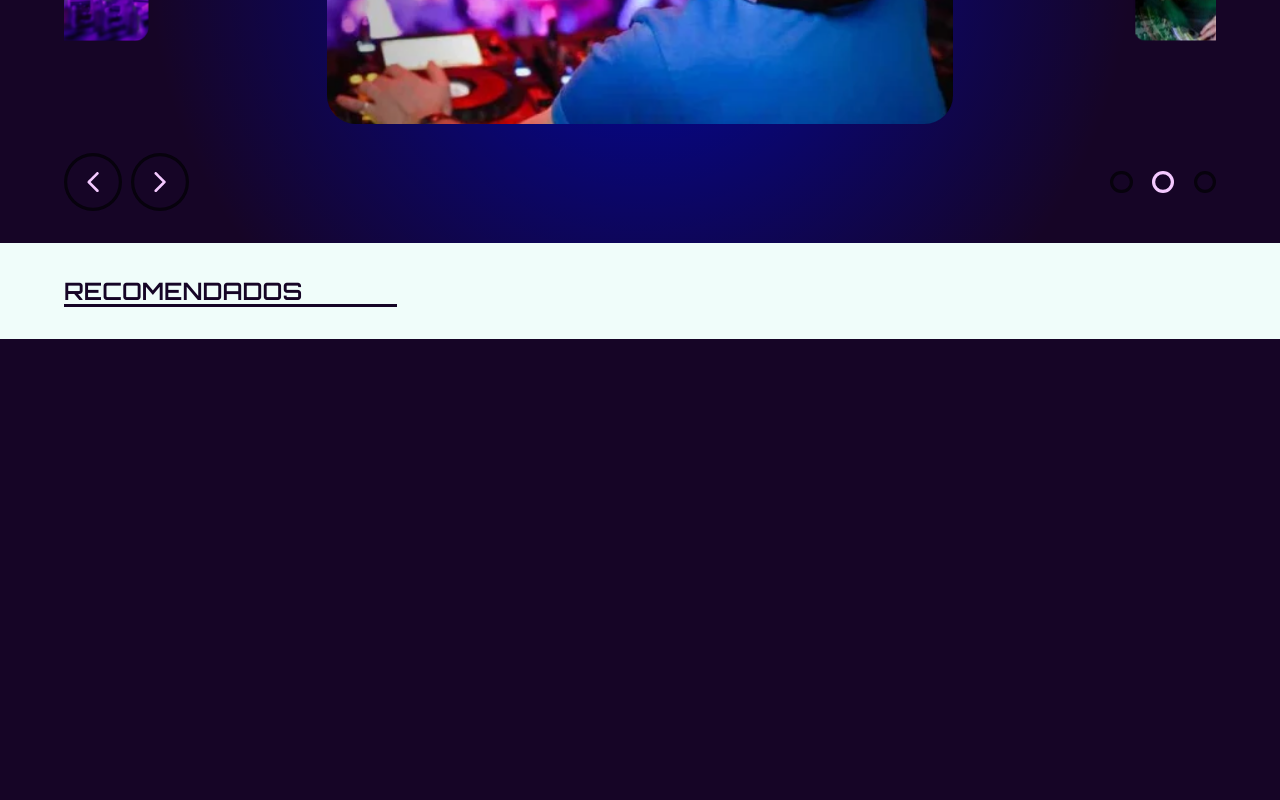
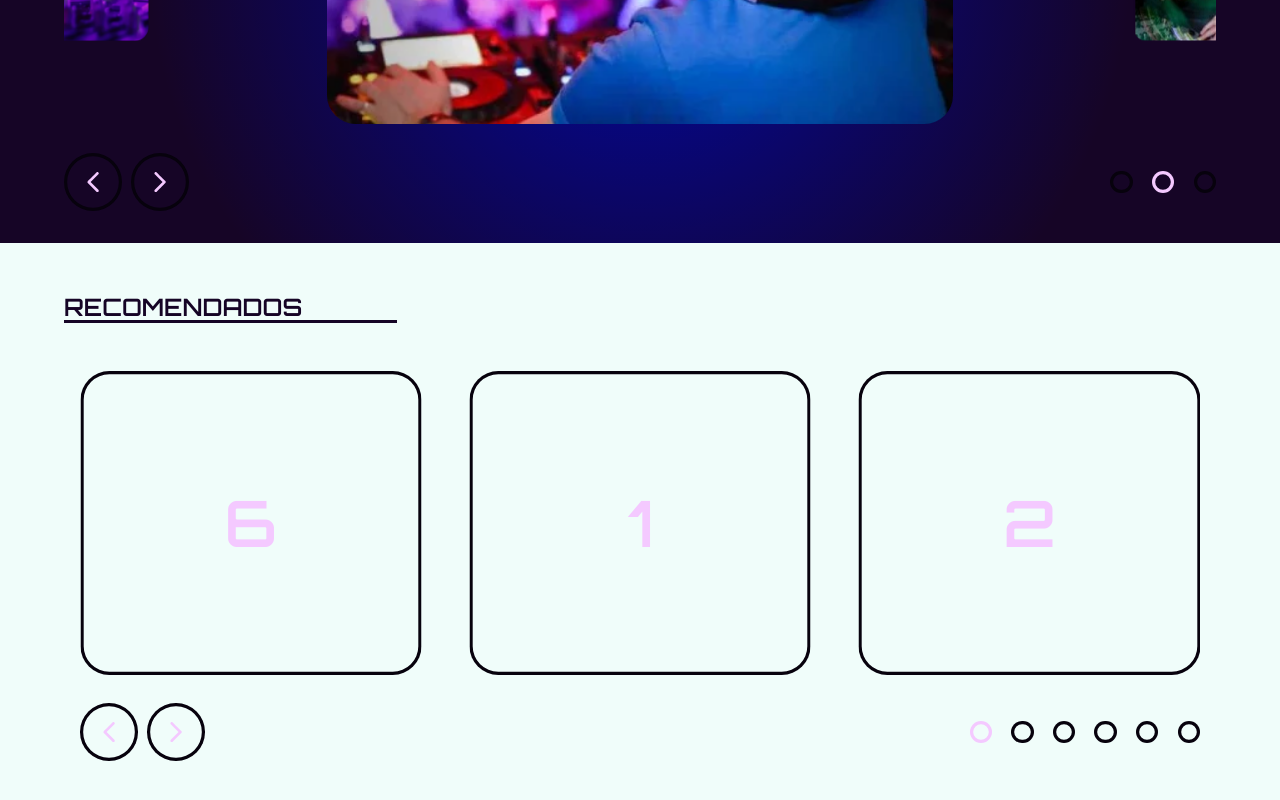
Before and after one commit to DOF1109/sound-rentals, a React (Vite) app in the folder frontend/: page / in a window 1280 px wide. Shown: the part 452-1252 px from the top of the page. Before the commit the page ends 800 px from the top, so only its background shows below. Built offline with nearby package versions, Linux system fonts and the light colour scheme.

Commit message:
Se modifica estilos en Recomendados

```diff
--- a/frontend/src/components/common/EmblaCarousel/EmblaCarousel.jsx
+++ b/frontend/src/components/common/EmblaCarousel/EmblaCategoryCarousel.jsx
@@ -6,6 +6,8 @@ import {
   usePrevNextButtons,
 } from "./EmblaCarouselArrowButtons";
 import { DotButton, useDotButton } from "./EmblaCarouselDotButton";
+import "../../../styles/emblaBase.css";
+import "../../../styles/emblaCategory.css";
 
 const TWEEN_FACTOR_BASE = 0.52;
 
@@ -31,7 +33,7 @@ const EmblaCarousel = (props) => {
 
   const setTweenNodes = useCallback((emblaApi) => {
     tweenNodes.current = emblaApi.slideNodes().map((slideNode) => {
-      return slideNode.querySelector(".embla__slide__img");
+      return slideNode.querySelector(".embla__slide__img-category");
     });
   }, []);
 
@@ -105,15 +107,19 @@ const EmblaCarousel = (props) => {
 
   return (
     <div
-      className="embla"
+      className="embla-category"
       onMouseEnter={() => setIsHovered(true)}
       onMouseLeave={() => setIsHovered(false)}
     >
       <div className="embla__viewport" ref={emblaRef}>
-        <div className="embla__container">
+        <div className="embla__container-category">
           {slides.map((slide, index) => (
-            <div className="embla__slide" key={index}>
-              <img className="embla__slide__img" src={slide} alt="Imágen" />
+            <div className="embla__slide-category" key={index}>
+              <img
+                className="embla__slide__img-category"
+                src={slide}
+                alt="Imágen"
+              />
             </div>
           ))}
         </div>
--- /dev/null
+++ b/frontend/src/components/common/EmblaCarousel/EmblaRecommendedCarousel.jsx
@@ -0,0 +1,60 @@
+import React from "react";
+import { DotButton, useDotButton } from "./EmblaCarouselDotButton";
+import {
+  PrevButton,
+  NextButton,
+  usePrevNextButtons,
+} from "./EmblaCarouselArrowButtons";
+import useEmblaCarousel from "embla-carousel-react";
+import "../../../styles/emblaBase.css";
+import "../../../styles/emblaRecommended.css";
+
+const EmblaCarousel = (props) => {
+  const { slides, options } = props;
+  const [emblaRef, emblaApi] = useEmblaCarousel(options);
+
+  const { selectedIndex, scrollSnaps, onDotButtonClick } =
+    useDotButton(emblaApi);
+
+  const {
+    prevBtnDisabled,
+    nextBtnDisabled,
+    onPrevButtonClick,
+    onNextButtonClick,
+  } = usePrevNextButtons(emblaApi);
+
+  return (
+    <section className="embla">
+      <div className="embla__viewport" ref={emblaRef}>
+        <div className="embla__container">
+          {slides.map((index) => (
+            <div className="embla__slide" key={index}>
+              <div className="embla__slide__number">{index + 1}</div>
+            </div>
+          ))}
+        </div>
+      </div>
+
+      <div className="embla__controls">
+        <div className="embla__buttons">
+          <PrevButton onClick={onPrevButtonClick} disabled={prevBtnDisabled} />
+          <NextButton onClick={onNextButtonClick} disabled={nextBtnDisabled} />
+        </div>
+
+        <div className="embla__dots">
+          {scrollSnaps.map((_, index) => (
+            <DotButton
+              key={index}
+              onClick={() => onDotButtonClick(index)}
+              className={"embla__dot".concat(
+                index === selectedIndex ? " embla__dot--selected" : ""
+              )}
+            />
+          ))}
+        </div>
+      </div>
+    </section>
+  );
+};
+
+export default EmblaCarousel;
--- a/frontend/src/components/pages/Home.jsx
+++ b/frontend/src/components/pages/Home.jsx
@@ -1,13 +1,15 @@
 import { Box, Container, Typography } from "@mui/material";
 import SearchInput from "../common/SearchInput";
-import EmblaCarousel from "../common/EmblaCarousel/EmblaCarousel";
-import "../../styles/embla.css";
+import EmblaCategoryCarousel from "../common/EmblaCarousel/EmblaCategoryCarousel";
+import EmblaRecommendedCarousel from "../common/EmblaCarousel/EmblaRecommendedCarousel";
 import Img1 from "../../assets/images/image-1-sr.webp";
 import Img2 from "../../assets/images/image-2.webp";
 import Img3 from "../../assets/images/image-3.webp";
 import theme from "../../styles/themeConfig";
 
 const OPTIONS = { loop: true };
+const SLIDE_COUNT = 6;
+const SLIDES = Array.from(Array(SLIDE_COUNT).keys());
 
 const images = [Img1, Img2, Img3];
 
@@ -17,13 +19,13 @@ const Home = () => {
       <Box component="section" className="gradientPrimaryBox" pt={1} pb={4}>
         <Container>
           <SearchInput />
-          <EmblaCarousel slides={images} options={OPTIONS} />
+          <EmblaCategoryCarousel slides={images} options={OPTIONS} />
         </Container>
       </Box>
       <Box
         component="section"
         py={4}
-        sx={{ background: theme.palette.light.main, py: 4 }}
+        sx={{ background: theme.palette.light.main, py: 6 }}
       >
         <Container>
           <Typography
@@ -31,10 +33,12 @@ const Home = () => {
             variant="h5"
             fontWeight={600}
             color={theme.palette.background.default}
+            mb={6}
             className="underline-text"
           >
             RECOMENDADOS
           </Typography>
+          <EmblaRecommendedCarousel slides={SLIDES} options={OPTIONS} />
         </Container>
       </Box>
     </>
--- a/frontend/src/styles/embla.css
+++ b/frontend/src/styles/emblaBase.css
@@ -1,30 +1,7 @@
-.embla {
-  margin: auto;
-  --slide-height: 20rem;
-  --slide-spacing: 1rem;
-  --slide-size: 55%;
-}
 .embla__viewport {
   overflow: hidden;
 }
-.embla__container {
-  backface-visibility: hidden;
-  display: flex;
-  touch-action: pan-y pinch-zoom;
-  margin-left: calc(var(--slide-spacing) * -1);
-}
-.embla__slide {
-  flex: 0 0 var(--slide-size);
-  min-width: 0;
-  padding-left: var(--slide-spacing);
-}
-.embla__slide__img {
-  border-radius: 1.8rem;
-  display: block;
-  height: var(--slide-height);
-  width: 100%;
-  object-fit: cover;
-}
+
 .embla__controls {
   display: grid;
   grid-template-columns: auto 1fr;
@@ -105,6 +82,3 @@
 .embla__dot--selected:after {
   box-shadow: inset 0 0 0 0.2rem var(--text-body);
 }
-.embla__slide__img {
-  backface-visibility: hidden;
-}
--- /dev/null
+++ b/frontend/src/styles/emblaCategory.css
@@ -0,0 +1,25 @@
+.embla-category {
+  margin: auto;
+  --slide-height: 20rem;
+  --slide-spacing: 1rem;
+  --slide-size: 55%;
+}
+.embla__container-category {
+  backface-visibility: hidden;
+  display: flex;
+  touch-action: pan-y pinch-zoom;
+  margin-left: calc(var(--slide-spacing) * -1);
+}
+.embla__slide-category {
+  flex: 0 0 var(--slide-size);
+  min-width: 0;
+  padding-left: var(--slide-spacing);
+}
+.embla__slide__img-category {
+  border-radius: 1.8rem;
+  display: block;
+  height: var(--slide-height);
+  width: 100%;
+  object-fit: cover;
+  backface-visibility: hidden;
+}
--- /dev/null
+++ b/frontend/src/styles/emblaRecommended.css
@@ -0,0 +1,54 @@
+.embla {
+  max-width: 70rem;
+  margin: auto;
+  --slide-height: 19rem;
+  --slide-spacing: 1rem;
+  --slide-size: 100%;
+  --slide-spacing-sm: 1.6rem;
+  --slide-size-sm: 50%;
+  --slide-spacing-lg: 3rem;
+  --slide-size-lg: calc(100% / 3);
+}
+.embla__container {
+  backface-visibility: hidden;
+  display: flex;
+  touch-action: pan-y pinch-zoom;
+  margin-left: calc(var(--slide-spacing) * -1);
+}
+@media (min-width: 750px) {
+  .embla__container {
+    margin-left: calc(var(--slide-spacing-sm) * -1);
+  }
+}
+@media (min-width: 1200px) {
+  .embla__container {
+    margin-left: calc(var(--slide-spacing-lg) * -1);
+  }
+}
+.embla__slide {
+  min-width: 0;
+  flex: 0 0 var(--slide-size);
+  padding-left: var(--slide-spacing);
+}
+@media (min-width: 750px) {
+  .embla__slide {
+    flex: 0 0 var(--slide-size-sm);
+    padding-left: var(--slide-spacing-sm);
+  }
+}
+@media (min-width: 1200px) {
+  .embla__slide {
+    flex: 0 0 var(--slide-size-lg);
+    padding-left: var(--slide-spacing-lg);
+  }
+}
+.embla__slide__number {
+  box-shadow: inset 0 0 0 0.2rem var(--detail-medium-contrast);
+  border-radius: 1.8rem;
+  font-size: 4rem;
+  font-weight: 600;
+  display: flex;
+  align-items: center;
+  justify-content: center;
+  height: var(--slide-height);
+}
```
